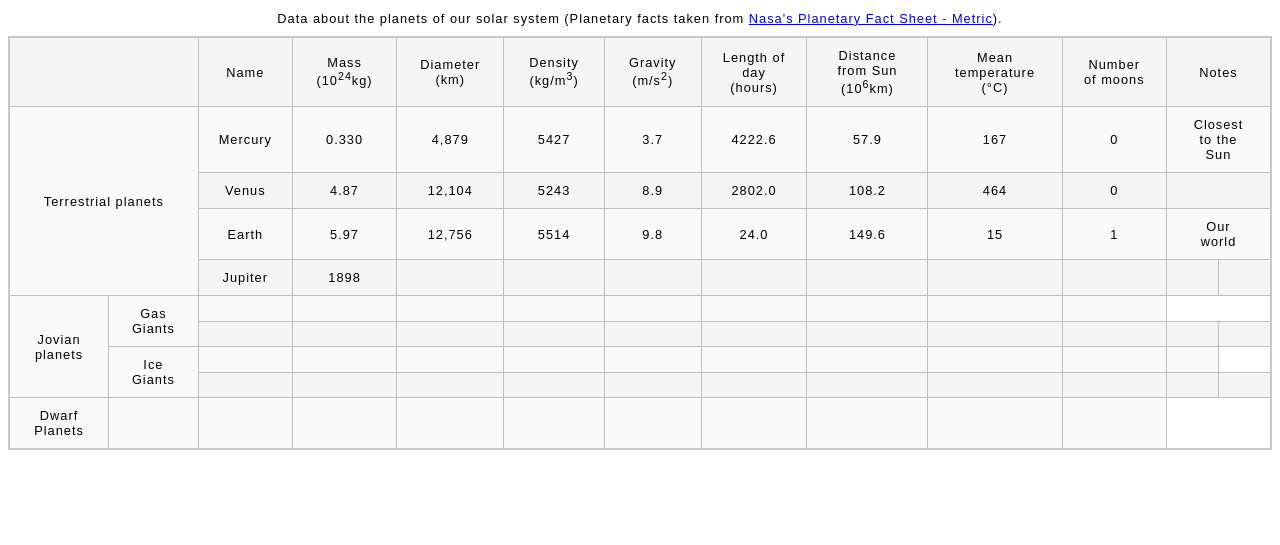
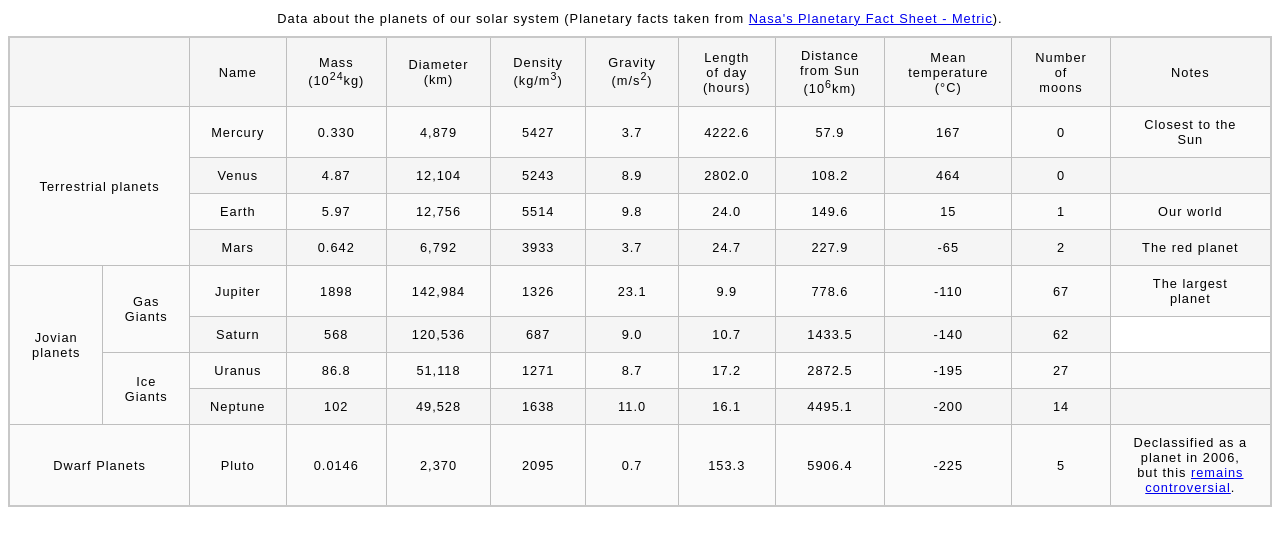
Before and after one commit to krishivga/odinProject, a plain HTML site: page exercises/html-css-intermediate/tables/planets_data/index.html in a window 1280 px wide. Shown: the part 79-624 px from the top of the page. Drawn offline with Linux system fonts and the light colour scheme.

Commit message:
Finished planets table odin project

```diff
--- a/exercises/html-css-intermediate/tables/planets_data/index.html
+++ b/exercises/html-css-intermediate/tables/planets_data/index.html
@@ -74,82 +74,79 @@
           <td colspan="2">Our world</td>
         </tr>
         <tr>
-          <td>Jupiter</td>
-          <td>1898</td>
-          <td></td>
-          <td></td>
-          <td></td>
-          <td></td>
-          <td></td>
-          <td></td>
-          <td></td>
-          <td></td>
-          <td></td>
+          <td>Mars</td>
+          <td>0.642</td>
+          <td>6,792</td>
+          <td>3933</td>
+          <td>3.7</td>
+          <td>24.7</td>
+          <td>227.9</td>
+          <td>-65</td>
+          <td>2</td>
+          <td colspan="2">The red planet</td>
         </tr>
         <tr>
           <td colspan="1" rowspan="4">Jovian planets</td>
           <td rowspan="2">Gas Giants</td>
-          <td></td>
-          <td></td>
-          <td></td>
-          <td></td>
-          <td></td>
-          <td></td>
-          <td></td>
-          <td></td>
-          <td></td>
+          <td>Jupiter</td>
+          <td>1898</td>
+          <td>142,984</td>
+          <td>1326</td>
+          <td>23.1</td>
+          <td>9.9</td>
+          <td>778.6</td>
+          <td>-110</td>
+          <td>67</td>
+          <td colspan="2">The largest planet</td>
         </tr>
         <tr>
-          <td></td>
-          <td></td>
-          <td></td>
-          <td></td>
-          <td></td>
-          <td></td>
-          <td></td>
-          <td></td>
-          <td></td>
-          <td></td>
-          <td></td>
+          <td>Saturn</td>
+          <td>568</td>
+          <td>120,536</td>
+          <td>687</td>
+          <td>9.0</td>
+          <td>10.7</td>
+          <td>1433.5</td>
+          <td>-140</td>
+          <td>62</td>
         </tr>
         <tr>
           <td rowspan="2">Ice Giants</td>
-          <td></td>
-          <td></td>
-          <td></td>
-          <td></td>
-          <td></td>
-          <td></td>
-          <td></td>
-          <td></td>
-          <td></td>
-          <td></td>
+          <td>Uranus</td>
+          <td>86.8</td>
+          <td>51,118</td>
+          <td>1271</td>
+          <td>8.7</td>
+          <td>17.2</td>
+          <td>2872.5</td>
+          <td>-195</td>
+          <td>27</td>
+          <td colspan="2"></td>
         </tr>
         <tr>
-          <td></td>
-          <td></td>
-          <td></td>
-          <td></td>
-          <td></td>
-          <td></td>
-          <td></td>
-          <td></td>
-          <td></td>
-          <td></td>
-          <td></td>
+          <td>Neptune</td>
+          <td>102</td>
+          <td>49,528</td>
+          <td>1638</td>
+          <td>11.0</td>
+          <td>16.1</td>
+          <td>4495.1</td>
+          <td>-200</td>
+          <td>14</td>
+          <td colspan="2"></td>
         </tr>
         <tr>
-          <td>Dwarf Planets</td>
-          <td></td>
-          <td></td>
-          <td></td>
-          <td></td>
-          <td></td>
-          <td></td>
-          <td></td>
-          <td></td>
-          <td></td>
-          <td></td>
+          <td colspan="2">Dwarf Planets</td>
+          <td>Pluto</td>
+          <td>0.0146</td>
+          <td>2,370</td>
+          <td>2095</td>
+          <td>0.7</td>
+          <td>153.3</td>
+          <td>5906.4</td>
+          <td>-225</td>
+          <td>5</td>
+          <td colspan="2">Declassified as a planet in 2006, but this <a href="http://www.usatoday.com/story/tech/2014/10/02/pluto-planet-solar-system/16578959/">remains controversial</a>.</td>
         </tr>
     </table>
   </body>
```
